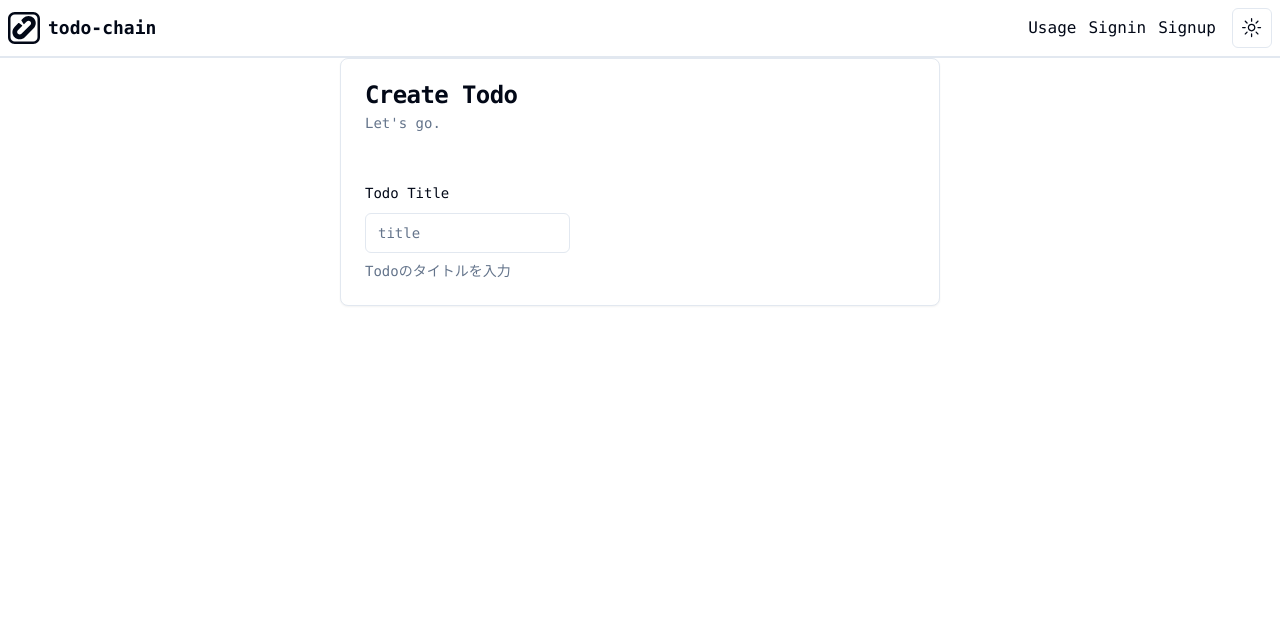
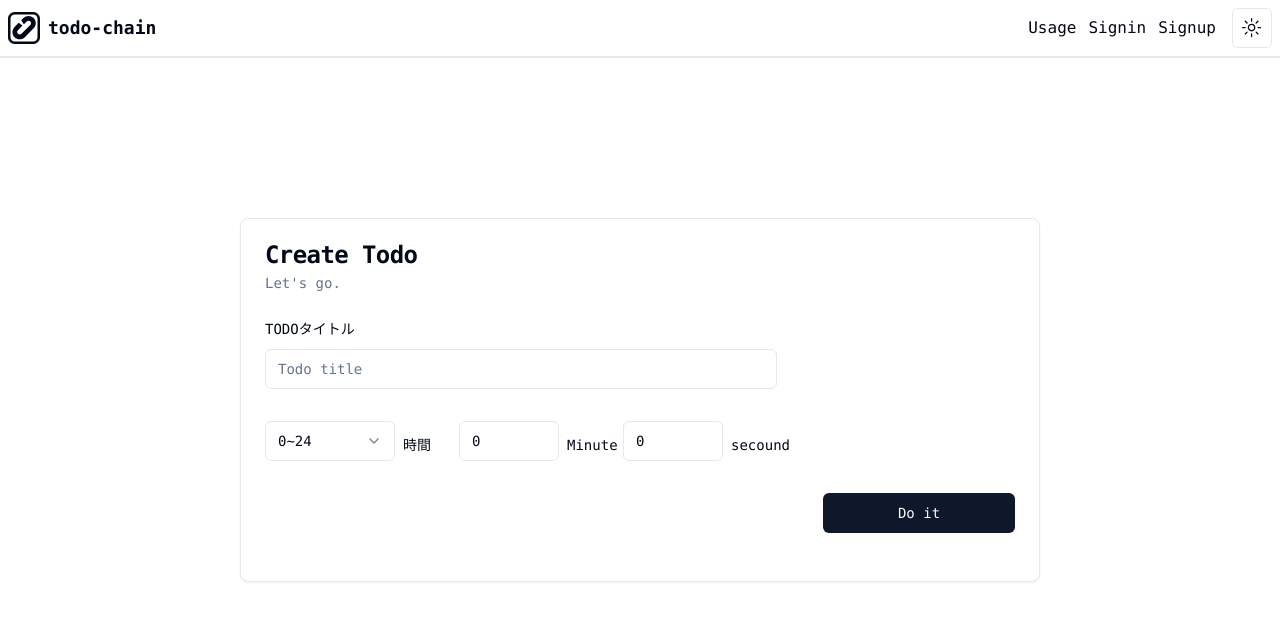
Before and after one commit to snd-primary/todoapp-serveraction, a Next.js app: page / in a window 1280 px wide. Shown: the top 620 px of the page. Built offline with nearby package versions, Linux system fonts and the light colour scheme.

Commit message:
bodyをgridレイアウトに変更

```diff
--- a/src/app/components/AddTodo.tsx
+++ b/src/app/components/AddTodo.tsx
@@ -9,7 +9,6 @@ import {
   CardTitle,
 } from "@/components/ui/card";
 import { Input } from "@/components/ui/input";
-import { Label } from "@/components/ui/label";
 
 import * as z from "zod";
 import { zodResolver } from "@hookform/resolvers/zod";
@@ -18,18 +17,32 @@ import { useForm } from "react-hook-form";
 import {
   Form,
   FormControl,
-  FormDescription,
   FormField,
   FormItem,
   FormLabel,
+  FormMessage,
 } from "@/components/ui/form";
-import { title } from "process";
+import {
+  Select,
+  SelectContent,
+  SelectItem,
+  SelectTrigger,
+  SelectValue,
+} from "@/components/ui/select";
 
 const addTodoFormSchema = z.object({
-  title: z.string().min(2).max(80),
-  hour: z.number().int().lte(24),
-  minute: z.number().int().lte(59),
-  secound: z.number().int().lte(59),
+  title: z.string().min(1, "タイトルを入力してください").max(80),
+  hour: z.coerce.number().int().lte(12),
+  minute: z.coerce
+    .number({ required_error: "0~59分以内で入力してください" })
+    .nonnegative()
+    .int()
+    .lte(59, "0~59分以内で入力してください"),
+  secound: z.coerce
+    .number({ required_error: "0~59秒以内で入力してください" })
+    .nonnegative()
+    .int()
+    .lte(59, "0~59秒以内で入力してください"),
 });
 
 export const AddTodoForm = () => {
@@ -49,26 +62,94 @@ export const AddTodoForm = () => {
 
   return (
     <Form {...form}>
-      <form>
+      <form
+        className="w-full flex flex-col justify-between items-end gap-8"
+        onSubmit={form.handleSubmit(onSubmit)}
+      >
+        <div className="flex flex-col gap-8 w-full">
           <FormField
             control={form.control}
             name="title"
             render={({ field }) => (
-            <FormItem>
-              <FormLabel>Todo Title</FormLabel>
+              <FormItem className="max-w-lg">
+                <FormLabel>TODOタイトル</FormLabel>
                 <FormControl>
-                <Input placeholder="title" {...field} />
+                  <Input type="text" placeholder="Todo title" {...field} />
                 </FormControl>
-              <FormDescription>Todoのタイトルを入力</FormDescription>
+                <FormMessage />
               </FormItem>
             )}
           />
+          <div className="flex flex-col sm:flex-row  w-full items-center gap-4">
+            <FormField
+              control={form.control}
+              name="hour"
+              render={({ field }) => (
+                <FormItem className="relative grid grid-cols-[130px_40px] items-center gap-2">
+                  <Select onValueChange={field.onChange}>
+                    <FormControl>
+                      <SelectTrigger>
+                        <SelectValue placeholder="0~24" />
+                      </SelectTrigger>
+                    </FormControl>
+                    <SelectContent>
+                      <SelectItem value="0">0</SelectItem>
+                      <SelectItem value="1">1</SelectItem>
+                      <SelectItem value="2">2</SelectItem>
+                      <SelectItem value="3">3</SelectItem>
+                      <SelectItem value="4">4</SelectItem>
+                      <SelectItem value="5">5</SelectItem>
+                      <SelectItem value="6">6</SelectItem>
+                      <SelectItem value="7">7</SelectItem>
+                      <SelectItem value="8">8</SelectItem>
+                      <SelectItem value="9">9</SelectItem>
+                      <SelectItem value="10">10</SelectItem>
+                      <SelectItem value="11">11</SelectItem>
+                      <SelectItem value="12">12</SelectItem>
+                    </SelectContent>
+                    <FormMessage className="absolute -bottom-12 left-0" />
+                  </Select>
+
+                  <FormLabel>時間</FormLabel>
+                </FormItem>
+              )}
+            />
+            <FormField
+              control={form.control}
+              name="minute"
+              render={({ field }) => (
+                <FormItem className="relative grid grid-cols-[100px_40px] items-center gap-2">
+                  <FormControl>
+                    <Input type="number" placeholder="0~59" {...field} />
+                  </FormControl>
+                  <FormMessage className=" absolute -bottom-12 left-0" />
+
+                  <FormLabel className="">Minute</FormLabel>
+                </FormItem>
+              )}
+            />
+            <FormField
+              control={form.control}
+              name="secound"
+              render={({ field }) => (
+                <FormItem className="relative grid grid-cols-[100px_40px] items-center gap-2">
+                  <FormControl>
+                    <Input type="number" placeholder="0~59" {...field} />
+                  </FormControl>
+                  <FormMessage className="absolute -bottom-12 left-0" />
+                  <FormLabel>secound</FormLabel>
+                </FormItem>
+              )}
+            />
+          </div>
+        </div>
+        <Button type="submit" className="w-48">
+          Do it
+        </Button>
       </form>
     </Form>
   );
 };
-
-// export const;
 
 function AddTodo() {
   const [todoTitle, setTodoTitle] = useState("");
@@ -78,16 +159,15 @@ function AddTodo() {
   };
 
   return (
-    <Card className="w-[600px]">
+    <Card className="w-[330px] sm:w-[600px] lg:w-[800px]">
       <CardHeader>
         <CardTitle>Create Todo</CardTitle>
         <CardDescription>Let's go.</CardDescription>
       </CardHeader>
-      <CardContent></CardContent>
-      <CardFooter className="flex">
+      <CardContent className="w-full">
         <AddTodoForm />
-        {/* <Button>Do it</Button> */}
-      </CardFooter>
+      </CardContent>
+      <CardFooter className="flex"></CardFooter>
     </Card>
   );
 }
--- a/src/app/components/Header.tsx
+++ b/src/app/components/Header.tsx
@@ -11,7 +11,7 @@ const Header = () => {
     setToggle((state) => !state);
   };
   return (
-    <header className="flex w-full border-b-2 items-center justify-between p-2 relative">
+    <header className="flex fixed top-0 left-0 w-full border-b-2 items-center justify-between p-2">
       <Link href="/" className="flex items-center gap-2">
         <svg
           xmlns="http://www.w3.org/2000/svg"
--- a/src/app/layout.tsx
+++ b/src/app/layout.tsx
@@ -17,7 +17,11 @@ export const metadata: Metadata = {
 export default function RootLayout({ children }: RootLayoutProps) {
   return (
     <html lang="en">
-      <body className={cn("min-h-screen bg-background font-mono antialiased")}>
+      <body
+        className={cn(
+          "w-full grid  relative min-h-screen bg-background font-mono antialiased"
+        )}
+      >
         <ThemeProvider
           attribute="class"
           defaultTheme="system"
--- a/src/app/page.tsx
+++ b/src/app/page.tsx
@@ -4,7 +4,7 @@ import AddTodo from "./components/AddTodo";
 
 export default function Home() {
   return (
-    <main className="w-full h-full grid place-content-center place-items-center">
+    <main className="w-full max-w-full h-full grid place-content-center place-items-center">
       <AddTodo />
     </main>
   );
--- a/src/components/ui/form.tsx
+++ b/src/components/ui/form.tsx
@@ -1,6 +1,6 @@
-import * as React from "react"
-import * as LabelPrimitive from "@radix-ui/react-label"
-import { Slot } from "@radix-ui/react-slot"
+import * as React from "react";
+import * as LabelPrimitive from "@radix-ui/react-label";
+import { Slot } from "@radix-ui/react-slot";
 import {
   Controller,
   ControllerProps,
@@ -8,23 +8,23 @@ import {
   FieldValues,
   FormProvider,
   useFormContext,
-} from "react-hook-form"
+} from "react-hook-form";
 
-import { cn } from "@/lib/utils"
-import { Label } from "@/components/ui/label"
+import { cn } from "@/lib/utils";
+import { Label } from "@/components/ui/label";
 
-const Form = FormProvider
+const Form = FormProvider;
 
 type FormFieldContextValue<
   TFieldValues extends FieldValues = FieldValues,
   TName extends FieldPath<TFieldValues> = FieldPath<TFieldValues>
 > = {
-  name: TName
-}
+  name: TName;
+};
 
 const FormFieldContext = React.createContext<FormFieldContextValue>(
   {} as FormFieldContextValue
-)
+);
 
 const FormField = <
   TFieldValues extends FieldValues = FieldValues,
@@ -36,21 +36,21 @@ const FormField = <
     <FormFieldContext.Provider value={{ name: props.name }}>
       <Controller {...props} />
     </FormFieldContext.Provider>
-  )
-}
+  );
+};
 
 const useFormField = () => {
-  const fieldContext = React.useContext(FormFieldContext)
-  const itemContext = React.useContext(FormItemContext)
-  const { getFieldState, formState } = useFormContext()
+  const fieldContext = React.useContext(FormFieldContext);
+  const itemContext = React.useContext(FormItemContext);
+  const { getFieldState, formState } = useFormContext();
 
-  const fieldState = getFieldState(fieldContext.name, formState)
+  const fieldState = getFieldState(fieldContext.name, formState);
 
   if (!fieldContext) {
-    throw new Error("useFormField should be used within <FormField>")
+    throw new Error("useFormField should be used within <FormField>");
   }
 
-  const { id } = itemContext
+  const { id } = itemContext;
 
   return {
     id,
@@ -59,53 +59,49 @@ const useFormField = () => {
     formDescriptionId: `${id}-form-item-description`,
     formMessageId: `${id}-form-item-message`,
     ...fieldState,
-  }
-}
+  };
+};
 
 type FormItemContextValue = {
-  id: string
-}
+  id: string;
+};
 
 const FormItemContext = React.createContext<FormItemContextValue>(
   {} as FormItemContextValue
-)
+);
 
 const FormItem = React.forwardRef<
   HTMLDivElement,
   React.HTMLAttributes<HTMLDivElement>
 >(({ className, ...props }, ref) => {
-  const id = React.useId()
+  const id = React.useId();
 
   return (
     <FormItemContext.Provider value={{ id }}>
       <div ref={ref} className={cn("space-y-2", className)} {...props} />
     </FormItemContext.Provider>
-  )
-})
-FormItem.displayName = "FormItem"
+  );
+});
+FormItem.displayName = "FormItem";
 
 const FormLabel = React.forwardRef<
   React.ElementRef<typeof LabelPrimitive.Root>,
   React.ComponentPropsWithoutRef<typeof LabelPrimitive.Root>
 >(({ className, ...props }, ref) => {
-  const { error, formItemId } = useFormField()
+  const { error, formItemId } = useFormField();
 
   return (
-    <Label
-      ref={ref}
-      className={cn(error && "text-destructive", className)}
-      htmlFor={formItemId}
-      {...props}
-    />
-  )
-})
-FormLabel.displayName = "FormLabel"
+    <Label ref={ref} className={className} htmlFor={formItemId} {...props} />
+  );
+});
+FormLabel.displayName = "FormLabel";
 
 const FormControl = React.forwardRef<
   React.ElementRef<typeof Slot>,
   React.ComponentPropsWithoutRef<typeof Slot>
 >(({ ...props }, ref) => {
-  const { error, formItemId, formDescriptionId, formMessageId } = useFormField()
+  const { error, formItemId, formDescriptionId, formMessageId } =
+    useFormField();
 
   return (
     <Slot
@@ -119,15 +115,15 @@ const FormControl = React.forwardRef<
       aria-invalid={!!error}
       {...props}
     />
-  )
-})
-FormControl.displayName = "FormControl"
+  );
+});
+FormControl.displayName = "FormControl";
 
 const FormDescription = React.forwardRef<
   HTMLParagraphElement,
   React.HTMLAttributes<HTMLParagraphElement>
 >(({ className, ...props }, ref) => {
-  const { formDescriptionId } = useFormField()
+  const { formDescriptionId } = useFormField();
 
   return (
     <p
@@ -136,19 +132,19 @@ const FormDescription = React.forwardRef<
       className={cn("text-sm text-muted-foreground", className)}
       {...props}
     />
-  )
-})
-FormDescription.displayName = "FormDescription"
+  );
+});
+FormDescription.displayName = "FormDescription";
 
 const FormMessage = React.forwardRef<
   HTMLParagraphElement,
   React.HTMLAttributes<HTMLParagraphElement>
 >(({ className, children, ...props }, ref) => {
-  const { error, formMessageId } = useFormField()
-  const body = error ? String(error?.message) : children
+  const { error, formMessageId } = useFormField();
+  const body = error ? String(error?.message) : children;
 
   if (!body) {
-    return null
+    return null;
   }
 
   return (
@@ -160,9 +156,9 @@ const FormMessage = React.forwardRef<
     >
       {body}
     </p>
-  )
-})
-FormMessage.displayName = "FormMessage"
+  );
+});
+FormMessage.displayName = "FormMessage";
 
 export {
   useFormField,
@@ -173,4 +169,4 @@ export {
   FormDescription,
   FormMessage,
   FormField,
-}
+};
```
Lines whose indentation alone changed are shown as unchanged.
